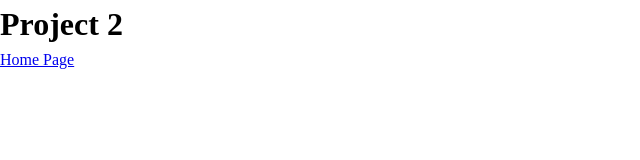
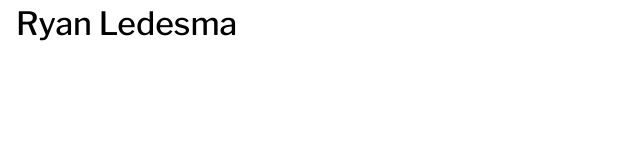
Before and after one commit to ryanledesma/GRA_322, a plain HTML site: page project-2/index.html in a window 1280 px wide. Shown: the whole page, without its empty margins (0-640 px from the left). Drawn offline with nearby package versions, Linux system fonts and the light colour scheme.

Commit message:
grids and font

```diff
--- a/project-2/css/styles.css
+++ b/project-2/css/styles.css
@@ -0,0 +1,21 @@
+html {
+    --gray: #444;
+    --gray-dark: #333;
+    --gray-light:  #f2f2f2;
+}
+
+body {
+    font-family: 'Libre Franklin', sans-serif;
+}
+
+h1 {
+    font-weight: 500;
+}
+.grid{
+    display: grid;
+    grid-template-columns: [full-start] minmax(1rem,1fr)[main-start] minmax(0,1280px) [main-end] minmax(1rem,1fr)[full-end];
+}
+
+.grid > * {
+    grid-column: main;
+}
--- a/project-2/index.html
+++ b/project-2/index.html
@@ -9,15 +9,20 @@
   <meta name="viewport" content="width=device-width, initial-scale=1">
 
   <!-- Load Styles -->
-  <link rel="stylesheet" href="css/reset.css">
+  <link rel="preconnect" href="https://fonts.googleapis.com">
+<link rel="preconnect" href="https://fonts.gstatic.com" crossorigin>
+<link href="https://fonts.googleapis.com/css2?family=Libre+Franklin:ital,wght@0,300;0,500;1,300&display=swap" rel="stylesheet">
+
+<link rel="stylesheet" href="css/reset.css">
   <link rel="stylesheet" href="css/styles.css">
 
 </head>
 
 <body>
   <!-- Add your content here -->
-<h1>Project 2</h1>
-<a href="../index.html" title="Home Page">Home Page</a>
+<header class="grid">
+  <h1>Ryan Ledesma</h1>
+</header>
   <!-- Load Scripts -->
   <script src="js/scripts.js"></script>
 
```
Also changed, not shown: 1 other file.
